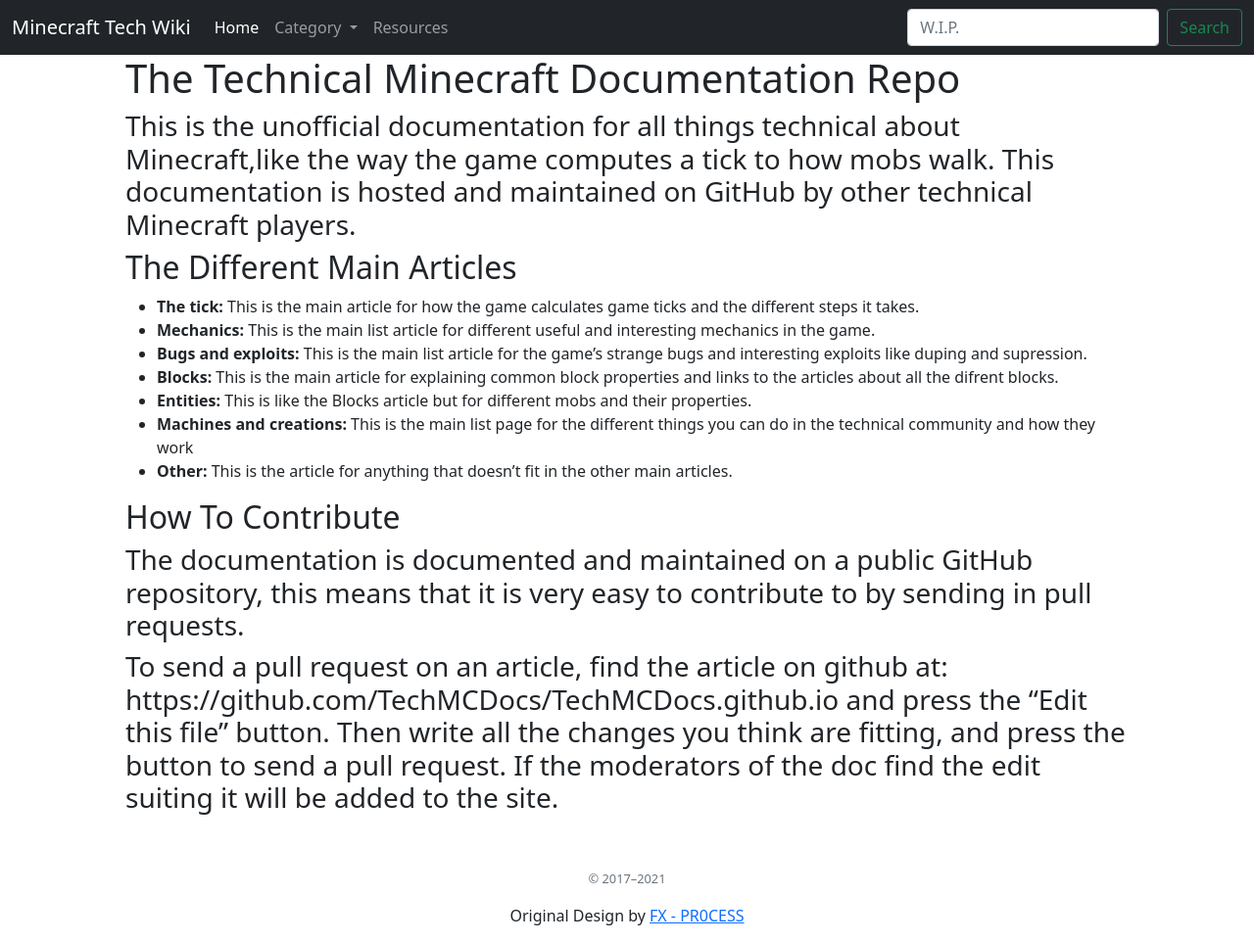
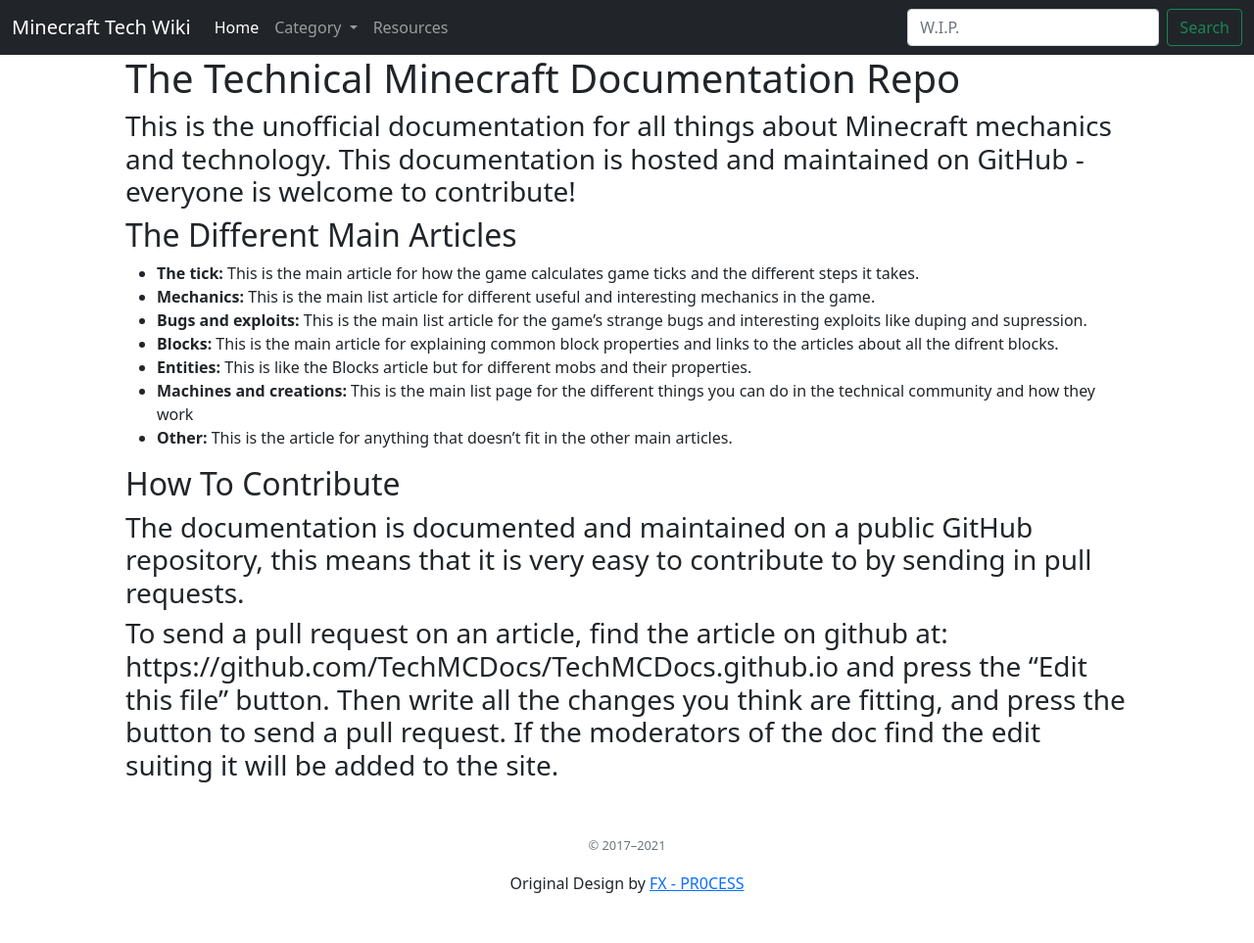
Before and after one commit to TechMCDocs/TechMCDocs.github.io, a Jekyll site: the page built from index.md, in a window 1280 px wide. Shown: the whole page at 98% size. Built offline with Jekyll 4.4.1, drawn with Linux system fonts in a browser that asks for light colours; our own code applies the rules of GitHub Pages for plain Markdown files; after the commit the page ends 930 px from its top, so only the background shows below that.

Commit message:
Update index.md
This reads better I think.

```diff
--- a/index.md
+++ b/index.md
@@ -3,7 +3,7 @@
 ---
 
 # The Technical Minecraft Documentation Repo
-### This is the unofficial documentation for all things technical about Minecraft,like the way the game computes a tick to how mobs walk. This documentation is hosted and maintained on GitHub by other technical Minecraft players.
+### This is the unofficial documentation for all things about Minecraft mechanics and technology. This documentation is hosted and maintained on GitHub - everyone is welcome to contribute!
 
 ## The Different Main Articles
 - **The tick:** This is the main article for how the game calculates game ticks and the different steps it takes.
```
